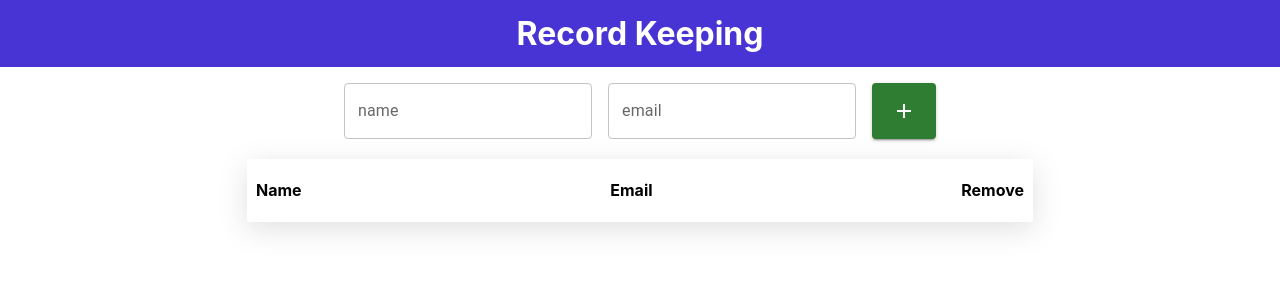
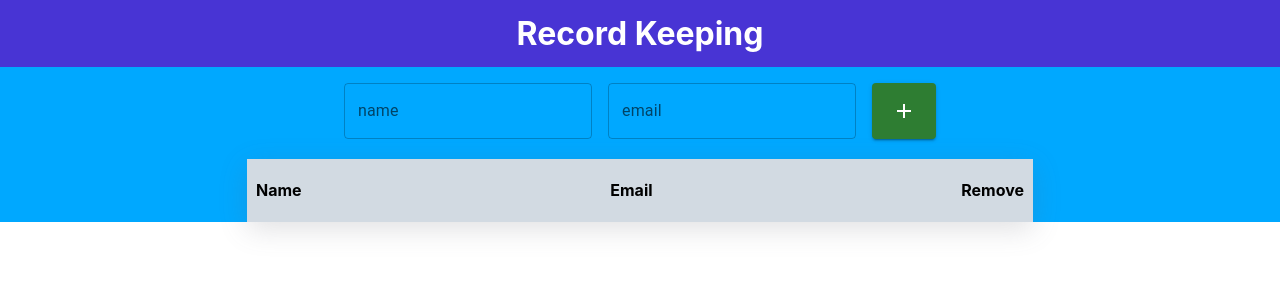
Before and after one commit to panditdhamdhere/React-Practice, a React (Create React App) app in the folder new_project/: page / in a window 1280 px wide. Shown: the top 300 px of the page. Built offline with nearby package versions, Linux system fonts and the light colour scheme.

Commit message:
color added

```diff
--- a/new_project/src/App.css
+++ b/new_project/src/App.css
@@ -1,4 +1,5 @@
 .App {
+  background-color: #00a8ff;
   text-align: center;
   color: black;
   display: flex;
@@ -36,6 +37,6 @@ justify-content: space-between;
 align-items: center;
 width: 60%;
 padding: 0px 9px 0px 9px;
-background: white;
+background: #d2dae2;
 box-shadow: rgba(100, 100, 111, 0.2) 0px 7px 29px 0px;
 }
```
